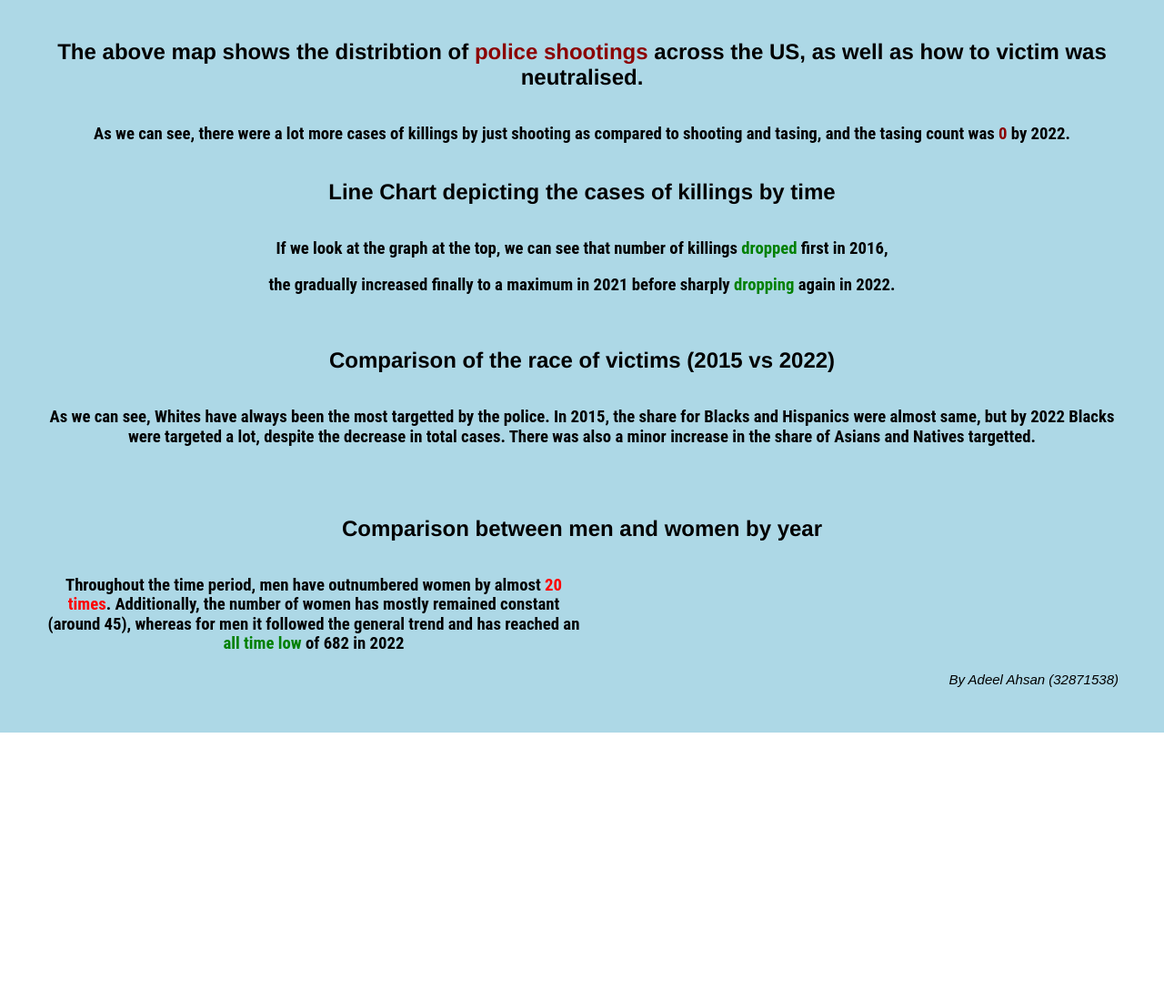
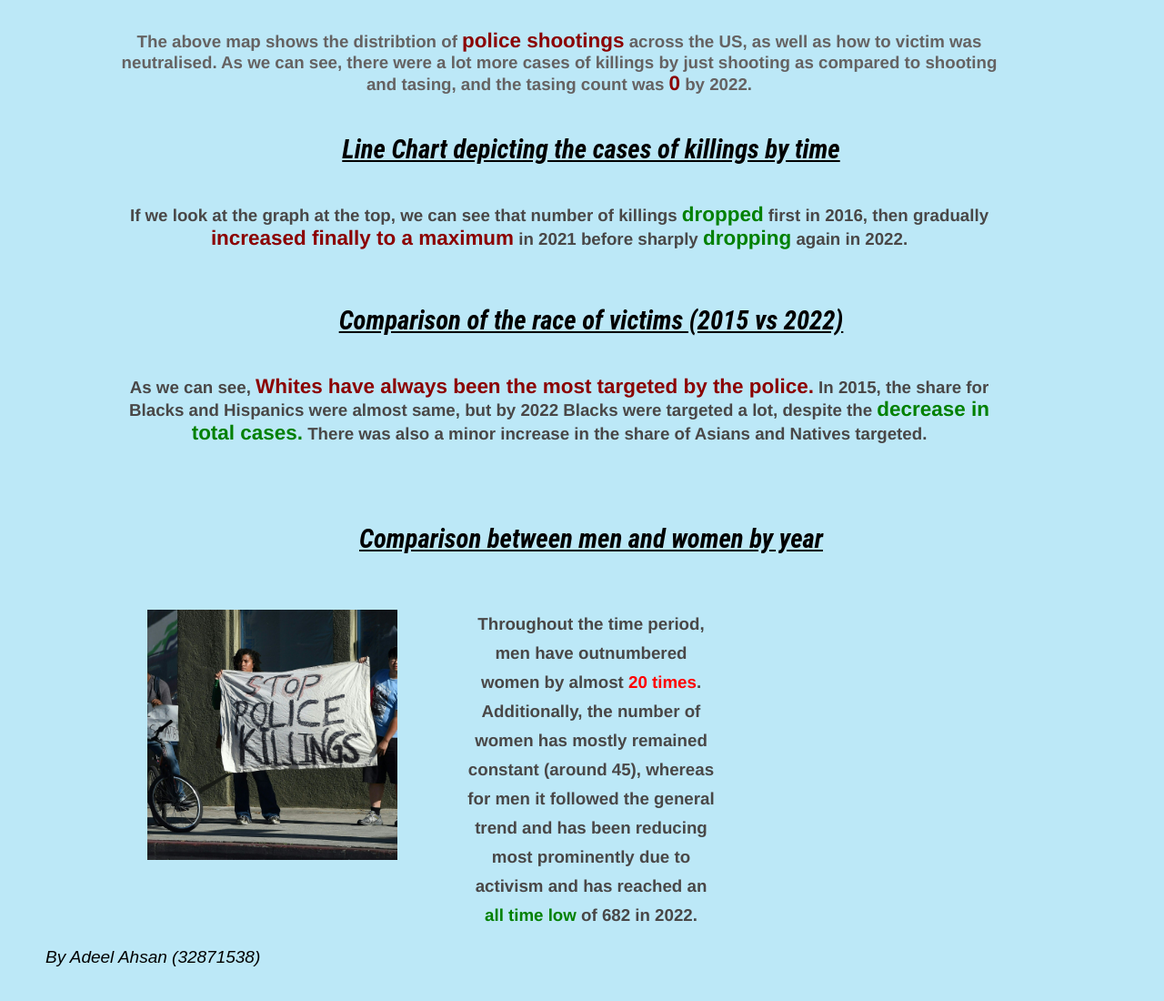
Before and after one commit to aahs0001/Visualisation-2, a plain HTML site: page index.html in a window 1280 px wide. Shown: the part 120-1220 px from the top of the page at 91% size. Before the commit the page ends 925 px from the top, so only its background shows below. Drawn offline with nearby package versions, Linux system fonts and the light colour scheme; a script that the page names is missing.

Commit message:
Add files via upload

```diff
--- a/donutchart15.vl.json
+++ b/donutchart15.vl.json
@@ -1,5 +1,7 @@
 {
     "$schema": "https://vega.github.io/schema/vega-lite/v5.json",
+    "width": 350,
+    "height": 275,
     "description": "A simple donut chart with embedded data.",
     "title": "Shootings by Ethnicity (2015)",
     "data": {
@@ -12,7 +14,7 @@
         {"category": "Others", "value": 14}
       ]
     },
-    "mark": {"type": "arc", "innerRadius": 40, "tooltip": true},
+    "mark": {"type": "arc", "innerRadius": 60, "tooltip": true},
     "encoding": {
       "theta": {"field": "value", "type": "quantitative", "stack": "normalize"},
       "color": {"field": "category", "type": "nominal"}
--- a/donutchart22.vl.json
+++ b/donutchart22.vl.json
@@ -1,5 +1,7 @@
 {
     "$schema": "https://vega.github.io/schema/vega-lite/v5.json",
+    "width": 350,
+    "height": 275,
     "description": "A simple donut chart with embedded data.",
     "title": "Shootings by Ethnicity (2022)",
     "data": {
@@ -12,7 +14,7 @@
         {"category": "Others", "value": 0}
       ]
     },
-    "mark": {"type": "arc", "innerRadius": 40, "tooltip": true},
+    "mark": {"type": "arc", "innerRadius": 60, "tooltip": true},
     "encoding": {
       "theta": {"field": "value", "type": "quantitative", "stack": "normalize"},
       "color": {"field": "category", "type": "nominal"}
--- a/index.html
+++ b/index.html
@@ -37,25 +37,17 @@
     <!-- pure grid group -->
     <div class="pure-g">
       <div class="pure-u-1-1">
-        <div class="p"><center><h2>The above map shows the distribtion of <span style="color: darkred;" >police shootings</span> across the US, as well as how to victim was neutralised.</h2></center></div>
+        <div class="para"><center><h3><span style="color: rgb(101, 98, 98);" >The above map shows the distribtion of <span style="color: darkred;"><span style="font-size: larger;">police shootings</span></span> across the US, as well as how to victim was neutralised.
+        As we can see, there were a lot more cases of killings by just shooting as compared to shooting and tasing, and the tasing count was <span style="color: darkred;"><span style="font-size: larger;">0</span></span> by 2022.</span></h3></center></div>
       </div>
     </div>
     <!-- end pure grid group -->
 
-    <!-- pure grid group -->
-    <div class="pure-g">
-      <div class="pure-u-1-1">
-        <div class="sp">
-          <h3>As we can see, there were a lot more cases of killings by just shooting as compared to shooting and tasing, and the tasing count was <span style="color: darkred;" >0</span> by 2022.</h3>
-        </div>
-      </div>
-    </div>
-    <!-- end pure grid group -->
 
     <!-- pure grid group -->
     <div class="pure-g">
       <div class="pure-u-1-1">
-        <div class="p"><center><h2>Line Chart depicting the cases of killings by time</h2></center></div>
+        <div class="sub"><center><h2>Line Chart depicting the cases of killings by time</h2></center></div>
       </div>
     </div>
     <!-- end pure grid group -->
@@ -71,9 +63,9 @@
     <!-- pure grid group -->
     <div class="pure-g">
       <div class="pure-u-1-1">
-        <div class="sp">
-          <h3>If we look at the graph at the top, we can see that number of killings <span style="color: green;" >dropped</span> first in 2016,</h3>
-          <h3>the gradually increased finally to a maximum in 2021 before sharply <span style="color: green;" >dropping</span> again in 2022.</h3>
+        <div class="para">
+          <h3><center>If we look at the graph at the top, we can see that number of killings <span style="color: green;" ><span style="font-size: larger;">dropped</span></span> first in 2016,
+          then gradually <span style="color: darkred;"><span style="font-size: larger;">increased finally to a maximum</span></span> in 2021 before sharply <span style="color: green;" ><span style="font-size: larger;">dropping</span></span> again in 2022.</center></h3>
           <br>
         </div>
       </div>
@@ -83,7 +75,7 @@
     <!-- pure grid group -->
     <div class="pure-g">
       <div class="pure-u-1-1">
-        <div class="p"><center><h2>Comparison of the race of victims (2015 vs 2022)</h2></center></div>
+        <div class="sub"><center><h2>Comparison of the race of victims (2015 vs 2022)</h2></center></div>
       </div>
     </div>
     <!-- end pure grid group -->
@@ -101,7 +93,7 @@
     <!-- pure grid group -->
     <div class="pure-g">
       <div class="pure-u-1-1">
-        <div class="sp"><center><h3>As we can see, Whites have always been the most targetted by the police. In 2015, the share for Blacks and Hispanics were almost same, but by 2022 Blacks were targeted a lot, despite the decrease in total cases. There was also a minor increase in the share of Asians and Natives targetted.</h3></center></div>
+        <div class="para"><center><h3>As we can see, <span style="color: darkred;"><span style="font-size: larger;">Whites have always been the most targeted by the police.</span></span> In 2015, the share for Blacks and Hispanics were almost same, but by 2022 Blacks were targeted a lot, despite the <span style="color: green;"><span style="font-size: larger;">decrease in total cases.</span></span> There was also a minor increase in the share of Asians and Natives targeted.</h3></center></div>
       </div>
     </div>
     <!-- end pure grid group -->
@@ -110,7 +102,7 @@
     <!-- pure grid group -->
     <div class="pure-g">
       <div class="pure-u-1-1">
-        <div class="p">
+        <div class="sub">
           <br>
           <br>
           <center><h2>Comparison between men and women by year</h2></center>
@@ -121,10 +113,16 @@
 
     <!-- pure grid group -->
     <div class="pure-g">
-        <div class="pure-u-1-2">
-            <div class="sp"><h3>Throughout the time period, men have outnumbered women by almost <span style="color: red;" >20 times</span>. Additionally, the number of women has mostly remained constant (around 45), whereas for men it followed the general trend and has reached an <span style="color: green;" >all time low</span> of 682 in 2022</h3></div>
+      <div class="pure-u-1-3">
+        <br>
+        <br>
+        <div class="i"><center><img src="PoliceKillingProtest.jpg" style="width:275px;height:275px;"></div></center>
+      </div>
+        <div class="pure-u-1-3">
+          <br>
+            <div class="para2"><h3>Throughout the time period, men have outnumbered women by almost <span style="color: red;" >20 times</span>. Additionally, the number of women has mostly remained constant (around 45), whereas for men it followed the general trend and has been reducing most prominently due to activism and has reached an <span style="color: green;" >all time low</span> of 682 in 2022.</h3></div>
           </div>
-      <div class="pure-u-1-2">
+      <div class="pure-u-1-3">
         <center><div id = "vis5"></div></center>
       </div>
     </div>
--- a/linechart.vl.json
+++ b/linechart.vl.json
@@ -1,8 +1,8 @@
 {
   "$schema": "https://vega.github.io/schema/vega-lite/v5.json",
   "description": "Police kilings over time.",
-  "width": 500,
-  "height": 400,
+  "width": 400,
+  "height": 300,
   "data": {
     "values": [
       {"year": 2015, "killings": 994},
--- a/stackedbar.vl.json
+++ b/stackedbar.vl.json
@@ -1,5 +1,7 @@
 {
     "$schema": "https://vega.github.io/schema/vega-lite/v5.json",
+    "width": 300,
+    "height": 300,
     "data": {
       "values": [
         {"Year":2015, "Gender": "Male", "value":952},
--- a/style.css
+++ b/style.css
@@ -1,5 +1,6 @@
 .page {
-	background-color: lightblue;
+	width: 1200px;
+	background-color: rgb(188, 232, 247);
 	margin: auto;
 	padding: 50px;
 	padding-top: 35px;
@@ -7,22 +8,43 @@
 
 .title{
     font-family: "Helvetica";
-    font-size: large;
+	background-color: rgb(230, 58, 58);
+    font-size: 35;
+	font-weight: bolder;
 	text-align: center
 }
 
-.sp{
+.sub{
 	font-family: "Roboto Condensed";
-    font-size: 16px;
+	text-decoration: underline;
+    font-size: larger;
+	font-style: italic;
 	text-align: center
 }
 
-.p{
+.para2{
     font-family: 'Franklin Gothic Medium', 'Arial Narrow', Arial, sans-serif;
+	color: rgb(73, 71, 71);
+	line-height: 200%;
+  	margin-right: 60px;
+  	margin-left: 60px;
+	text-align: center
+
+}
+
+.i{
+  	margin-left: 100px;
+}
+
+.para{
+    font-family: 'Franklin Gothic Medium', 'Arial Narrow', Arial, sans-serif;
+	color: rgb(73, 71, 71);
+  	margin-right: 150px;
+  	margin-left: 80px;
 }
 
 .author{
-	font-size: 15px;
+	font-size: 19px;
 	font-style: italic;
-    text-align: right
+    text-align: left
   }
```
Also changed, not shown: mapcode.vl.json (+7 -1 lines), PoliceKillingProtest.jpg (added).
